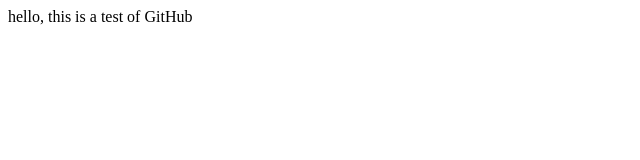
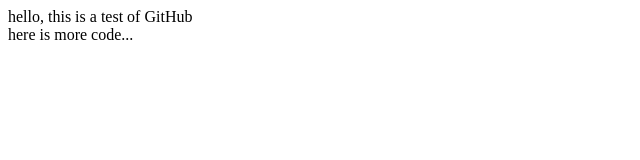
Before and after one commit to svracer/Git_Practice, a plain HTML site: page WebContent/index.html in a window 1280 px wide. Shown: the whole page, without its empty margins (0-640 px from the left). Drawn offline with Linux system fonts and the light colour scheme.

Commit message:
changes to index

```diff
--- a/WebContent/index.html
+++ b/WebContent/index.html
@@ -6,5 +6,8 @@
 </head>
 <body>
 	hello, this is a test of GitHub
+
+	<br />
+	here is more code...
 </body>
 </html>
```
